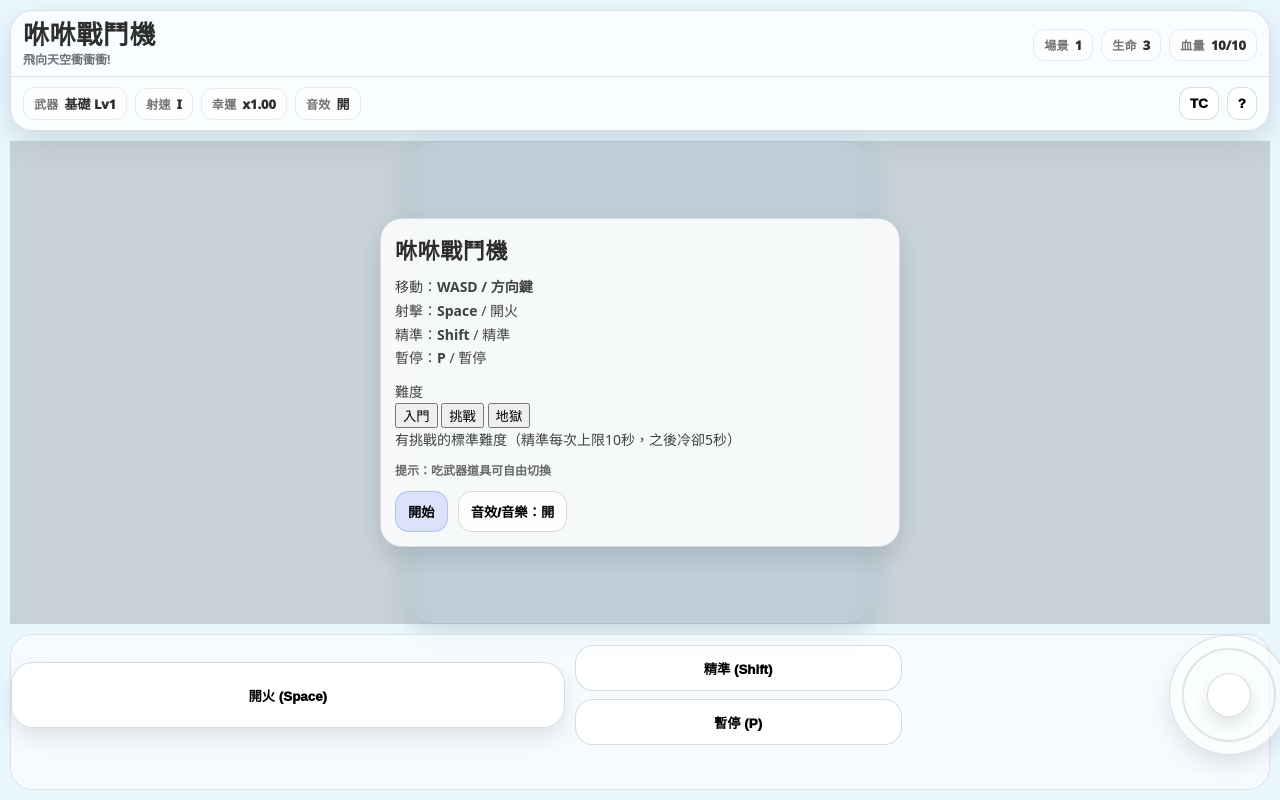
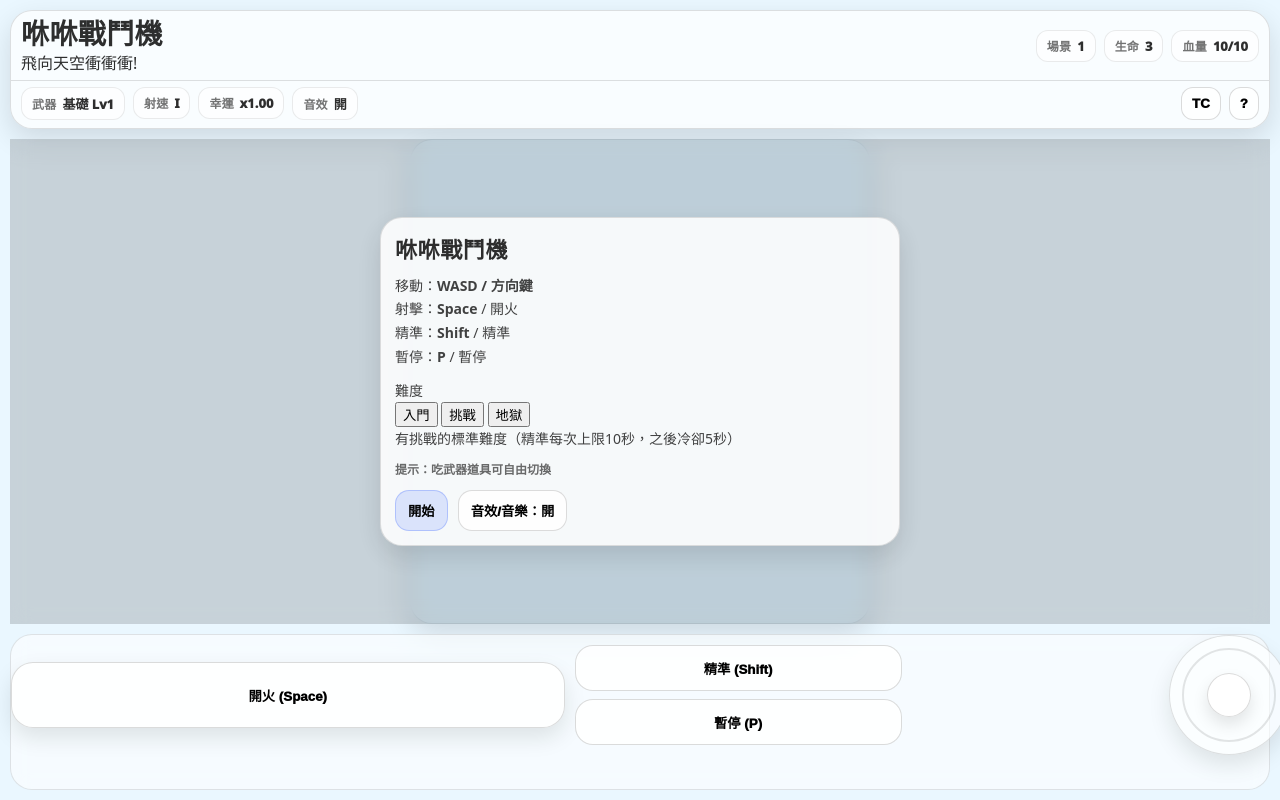
Before and after one commit to greenlalala-cyber/air-fighter, a plain HTML site: page index.html in a window 1280 px wide. Drawn offline with Linux system fonts and the light colour scheme.

Commit message:
Update style.css

```diff
--- a/style.css
+++ b/style.css
@@ -28,7 +28,7 @@ body{
   height: 100dvh;
 }
 
-/* ✅ 用 Grid 穩定切三區：HUD / Canvas / Controls */
+/* ✅ Grid：HUD / Canvas / Controls */
 .app{
   min-height: 100svh;
   height: 100dvh;
@@ -39,7 +39,7 @@ body{
   overflow: hidden;
 }
 
-/* HUD (two rows only) */
+/* HUD (2 rows only, compact) */
 .hud{
   border-radius: var(--r2);
   background: var(--panel);
@@ -53,12 +53,17 @@ body{
   align-items:center;
   justify-content:space-between;
   gap:10px;
-  padding:10px 12px;
+  padding: 8px 10px; /* ✅ 更緊湊 */
 }
 
 .hud-row-1{
-  padding-bottom:8px;
+  padding-bottom: 6px;
   border-bottom:1px solid var(--line);
+}
+
+.hud-row-2{
+  padding-top: 6px;
+  padding-bottom: 8px;
 }
 
 .brand{
@@ -69,21 +74,16 @@ body{
 }
 .brandName{
   font-weight: 1000;
-  font-size: 26px; /* ✅ 標題加大 */
-  letter-spacing: 0.6px;
-  line-height:1.05;
-}
-.brandSub{
-  font-size:12px;
-  color: var(--muted);
-  font-weight: 800;
+  font-size: 28px; /* ✅ 仍加大但不佔太多高度 */
+  letter-spacing: 0.4px;
+  line-height:1.02;
 }
 
 .hudStats{
   display:flex;
   align-items:center;
   gap:8px;
-  flex-wrap:wrap;
+  flex-wrap:nowrap;
   justify-content:flex-end;
 }
 
@@ -91,19 +91,17 @@ body{
   display:flex;
   align-items:baseline;
   gap:6px;
-  padding:6px 10px;
+  padding: 6px 10px;
   border-radius: 12px;
   background: var(--panel2);
   border: 1px solid rgba(0,0,0,0.08);
-  max-width: 46vw;
+  white-space:nowrap;
 }
-.stat.wide{ max-width: 56vw; }
-
 .stat .k{
   font-size:12px;
   color: var(--muted);
   font-weight: 900;
-  letter-spacing:0.3px;
+  letter-spacing:0.2px;
 }
 .stat .v{
   font-size:13px;
@@ -113,8 +111,9 @@ body{
 .hudBtns{
   display:flex;
   align-items:center;
+  justify-content:flex-end;
   gap:8px;
-  flex-shrink:0;
+  width:100%;
 }
 
 .iconBtn{
@@ -130,14 +129,14 @@ body{
 
 /* Stage */
 .stage{
-  min-height: 0; /* ✅ 關鍵：允許 canvas 縮，不擠掉 controls */
+  min-height: 0;
   display:flex;
   align-items:center;
   justify-content:center;
   position:relative;
 }
 
-/* ✅ canvas 永遠 fit 在一個螢幕內 */
+/* ✅ canvas 永遠 fit */
 #game{
   width: min(92vw, 460px);
   aspect-ratio: 9 / 16;
@@ -234,7 +233,7 @@ body{
   align-items:center;
   justify-content:space-between;
 
-  /* ✅ iPhone Safari 底列會蓋住：多補 22px */
+  /* ✅ iPhone Safari 底列遮擋保護 */
   padding-bottom: calc(12px + var(--safe-bot) + 22px);
 
   border-radius: 22px;
@@ -310,12 +309,11 @@ body{
 
 /* small screens */
 @media (max-height: 740px){
-  .brandSub{ display:none; }
-  .brandName{ font-size: 24px; }
+  .brandName{ font-size: 26px; }
   .pad{ width:110px; height:110px; }
 }
 @media (max-width: 390px){
-  .brandName{ font-size: 23px; }
+  .brandName{ font-size: 25px; }
   .iconBtn{ padding: 8px 8px; }
   .btnFire{ flex-basis: 46%; }
 }
```
